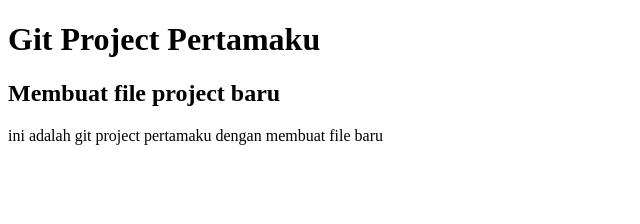
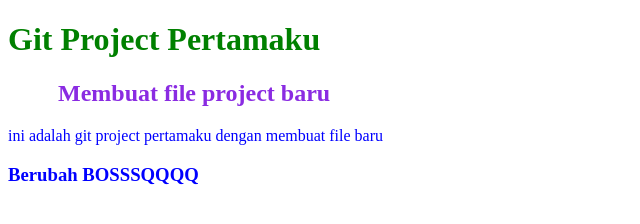
Before and after one commit to dimasjagokoding/day1, a plain HTML site: page index.html in a window 1280 px wide. Shown: the whole page, without its empty margins (0-640 px from the left). Drawn offline with Linux system fonts and the light colour scheme.

Commit message:
!berubah cuyy

```diff
--- a/index.html
+++ b/index.html
@@ -2,12 +2,14 @@
 <html>
 <head>
     <title>Git Project Tutorial</title>
+    <link rel="stylesheet" href="index.css">
 </head>
 <body>
 
 <h1> Git Project Pertamaku </h1>
 <h2> Membuat file project baru </h2>
 <p> ini adalah git project pertamaku dengan membuat file baru</p>
+<h3> Berubah BOSSSQQQQ</h3>
 
 </body>
 </html>
```
